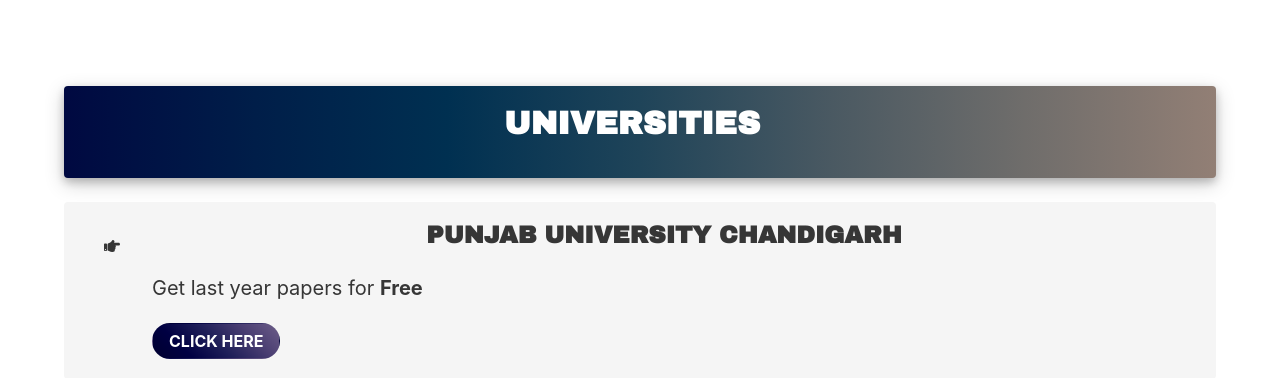
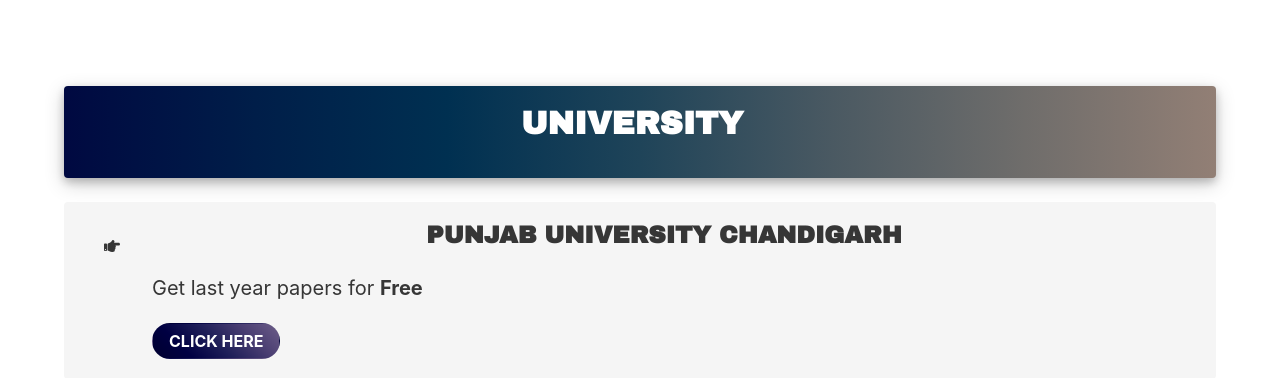
Before and after one commit to abhishekkatoch23/LYPIN, a Django app: page / in a window 1280 px wide. Shown: the part 416-794 px from the top of the page. Run offline with Django 3.2, Linux system fonts and the light colour scheme; some libraries are stand-ins or nearby versions; some web fonts are replaced.

Commit message:
design change massive

```diff
--- a/templates/index.html
+++ b/templates/index.html
@@ -67,7 +67,7 @@
 					    <article class="media notification is-success home2" style="background-image: linear-gradient(270deg, #927f75 0, #6f6d6b 16.67%, #4a5962 33.33%, #1f4459 50%, #003051 66.67%, #001e49 83.33%, #000941 100%);">
 					        <div class="media-content ">
 							    <div class="content">
-								    <h1 class="title is-size-3" style="text-align:center; font-family:Archivo Black"><strong>UNIVERSITIES</strong></h1>
+								    <h1 class="title is-size-3" style="text-align:center; font-family:Archivo Black"><strong>UNIVERSITY</strong></h1>
 							    </div>
 						    </div>
 					    </article>
```
